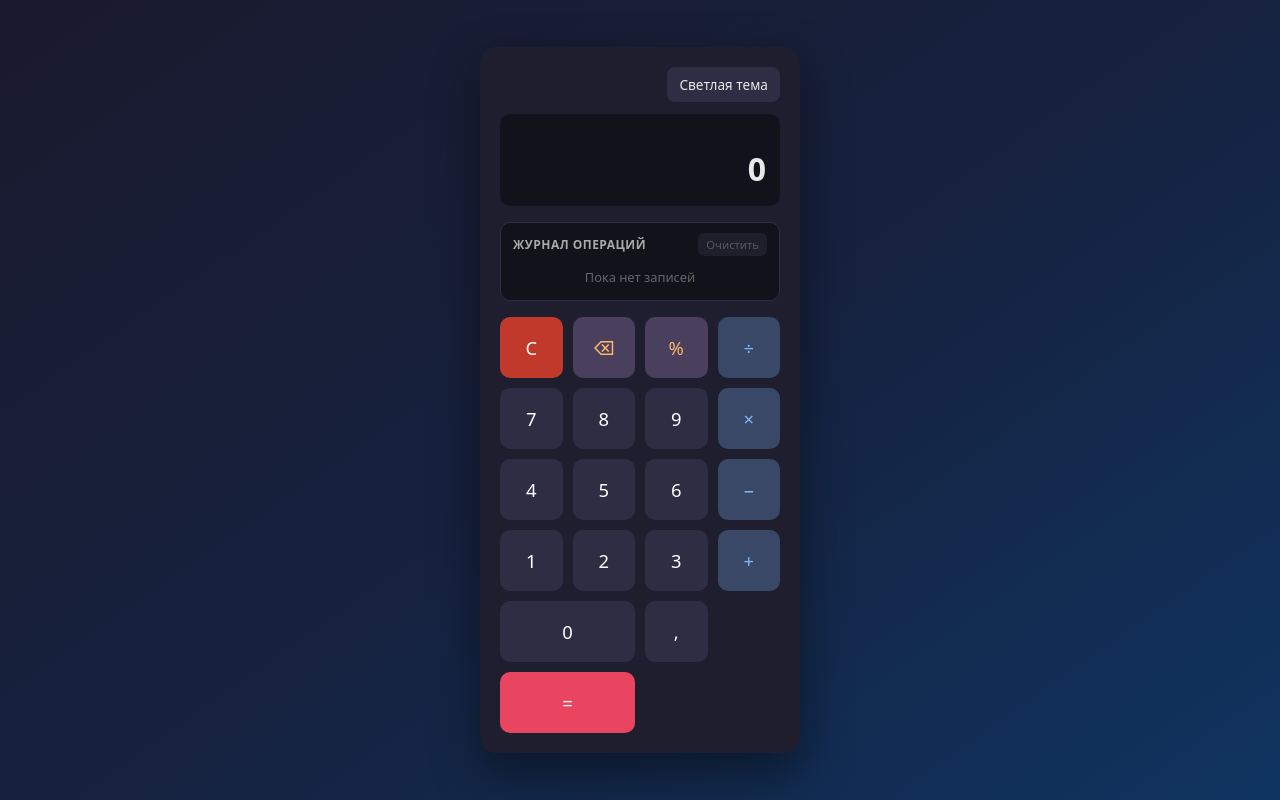
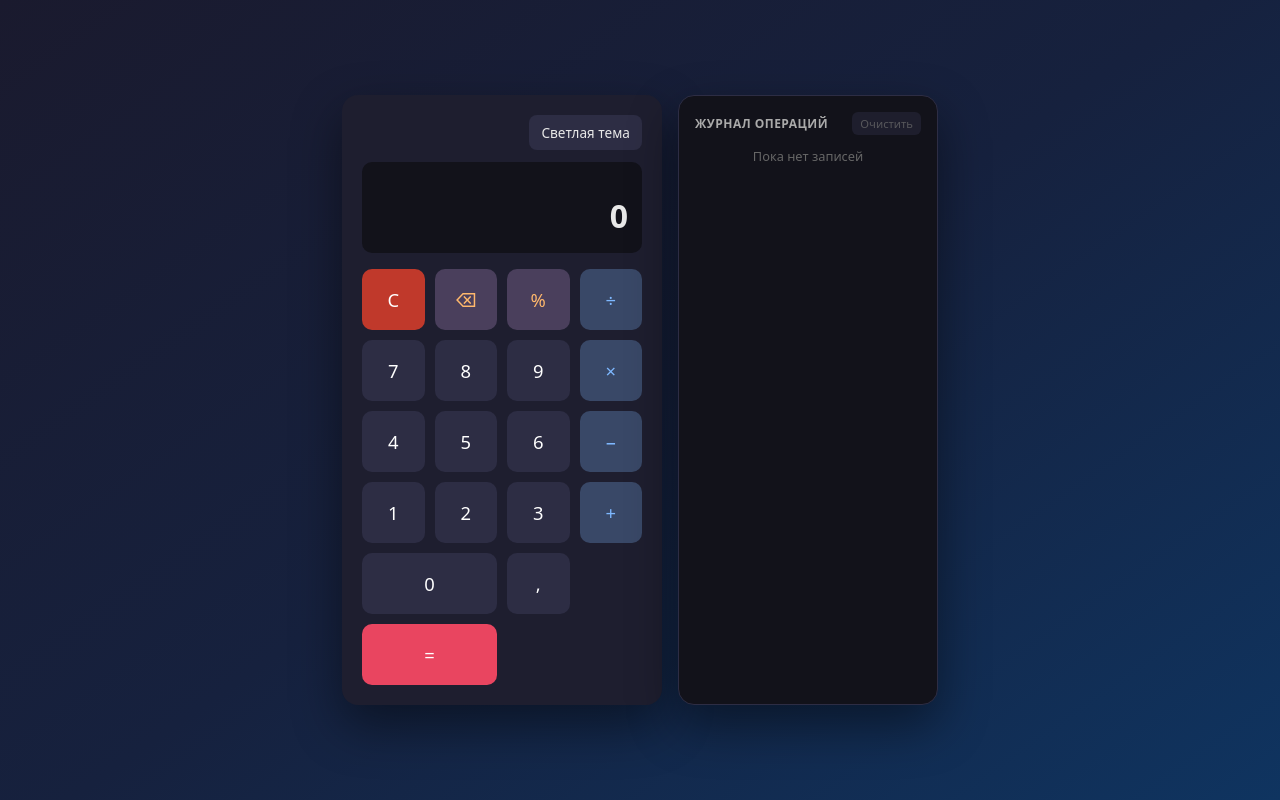
Before and after one commit to Matrix-Wizard/c3, a plain HTML site: page calculator.html in a window 1280 px wide. Drawn offline with Linux system fonts and the light colour scheme.

Commit message:
Журнал операций справа

```diff
--- a/calculator.html
+++ b/calculator.html
@@ -90,10 +90,19 @@
       font-family: system-ui, -apple-system, Segoe UI, sans-serif;
       background: var(--page-bg);
       transition: background 0.25s ease;
+      padding: 20px;
+    }
+
+    .app {
+      display: flex;
+      align-items: stretch;
+      gap: 16px;
+      max-width: 100%;
     }
 
     .calculator {
       width: min(320px, 92vw);
+      flex-shrink: 0;
       background: var(--calc-bg);
       border-radius: 16px;
       padding: 20px;
@@ -220,12 +229,16 @@
     }
 
     .history {
+      width: min(260px, 42vw);
+      flex-shrink: 0;
+      display: flex;
+      flex-direction: column;
       background: var(--history-bg);
       border: 1px solid var(--history-border);
-      border-radius: 10px;
-      padding: 10px 12px;
-      margin-bottom: 16px;
-      transition: background 0.25s ease, border-color 0.25s ease;
+      border-radius: 16px;
+      padding: 16px;
+      box-shadow: var(--calc-shadow);
+      transition: background 0.25s ease, border-color 0.25s ease, box-shadow 0.25s ease;
     }
 
     .history-header {
@@ -266,11 +279,24 @@
 
     .history-list {
       list-style: none;
-      max-height: 120px;
+      flex: 1;
+      min-height: 0;
       overflow-y: auto;
       display: flex;
       flex-direction: column;
       gap: 6px;
+    }
+
+    @media (max-width: 640px) {
+      .app {
+        flex-direction: column;
+        align-items: center;
+      }
+
+      .history {
+        width: min(320px, 92vw);
+        max-height: 200px;
+      }
     }
 
     .history-empty {
@@ -296,6 +322,7 @@
   </style>
 </head>
 <body>
+  <div class="app">
     <div class="calculator" role="application" aria-label="Калькулятор">
       <div class="calc-header">
         <button
@@ -310,21 +337,6 @@
         <div class="expression" id="expression" aria-live="polite"></div>
         <div class="result" id="result">0</div>
       </div>
-    <section class="history" aria-label="Журнал операций">
-      <div class="history-header">
-        <span class="history-title">Журнал операций</span>
-        <button
-          type="button"
-          class="history-clear"
-          id="history-clear"
-          disabled
-          aria-label="Очистить журнал операций"
-        >Очистить</button>
-      </div>
-      <ul class="history-list" id="history-list" aria-live="polite">
-        <li class="history-empty" id="history-empty">Пока нет записей</li>
-      </ul>
-    </section>
       <div class="keys">
       <button type="button" class="fn clear" data-action="clear">C</button>
       <button type="button" class="fn" data-action="backspace">⌫</button>
@@ -350,6 +362,22 @@
       <button type="button" class="digit" data-action="decimal">,</button>
       <button type="button" class="equals" data-action="equals">=</button>
       </div>
+    </div>
+    <section class="history" aria-label="Журнал операций">
+      <div class="history-header">
+        <span class="history-title">Журнал операций</span>
+        <button
+          type="button"
+          class="history-clear"
+          id="history-clear"
+          disabled
+          aria-label="Очистить журнал операций"
+        >Очистить</button>
+      </div>
+      <ul class="history-list" id="history-list" aria-live="polite">
+        <li class="history-empty" id="history-empty">Пока нет записей</li>
+      </ul>
+    </section>
   </div>
 
   <script>
```
Lines whose indentation alone changed are shown as unchanged.
